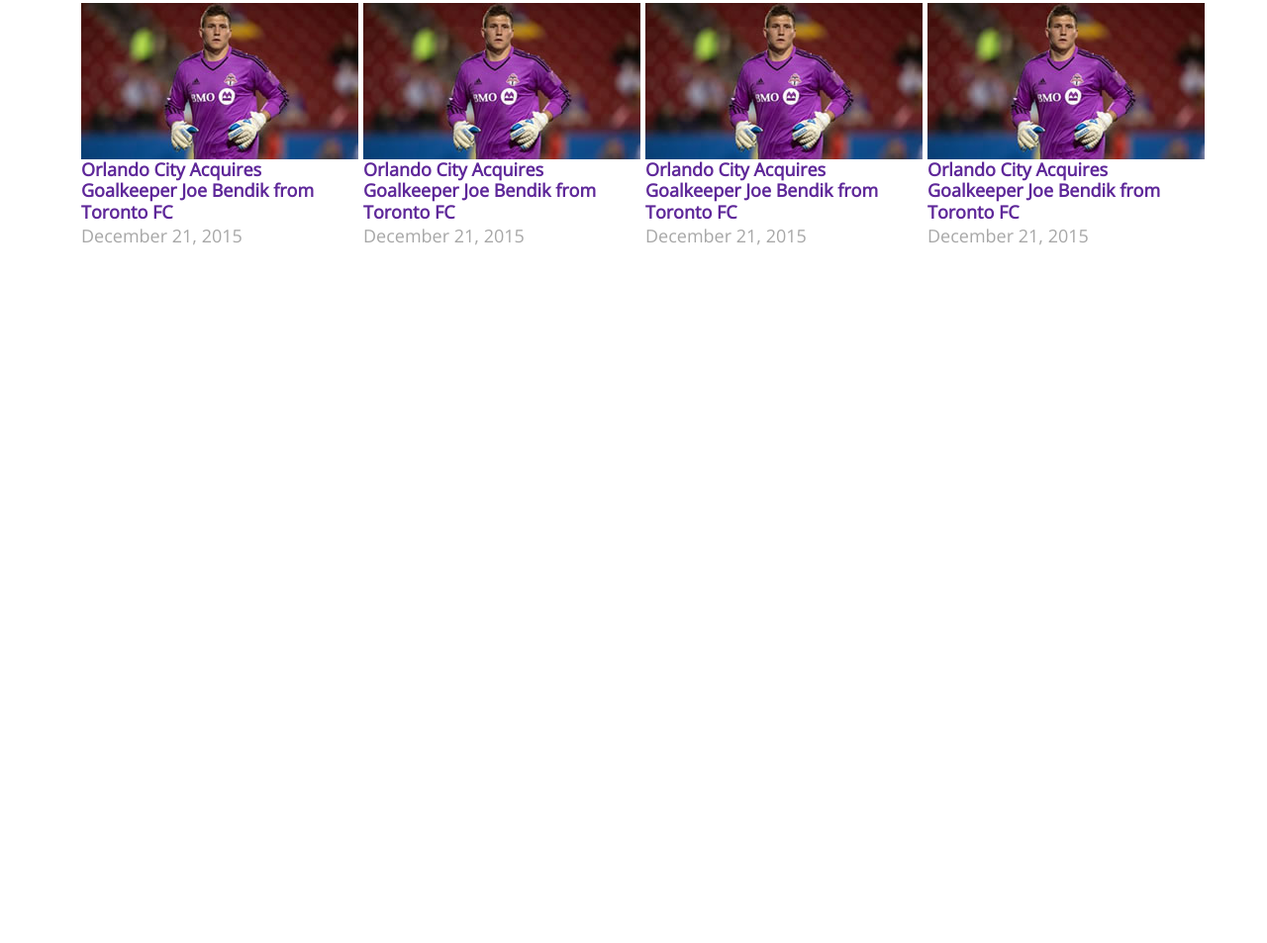
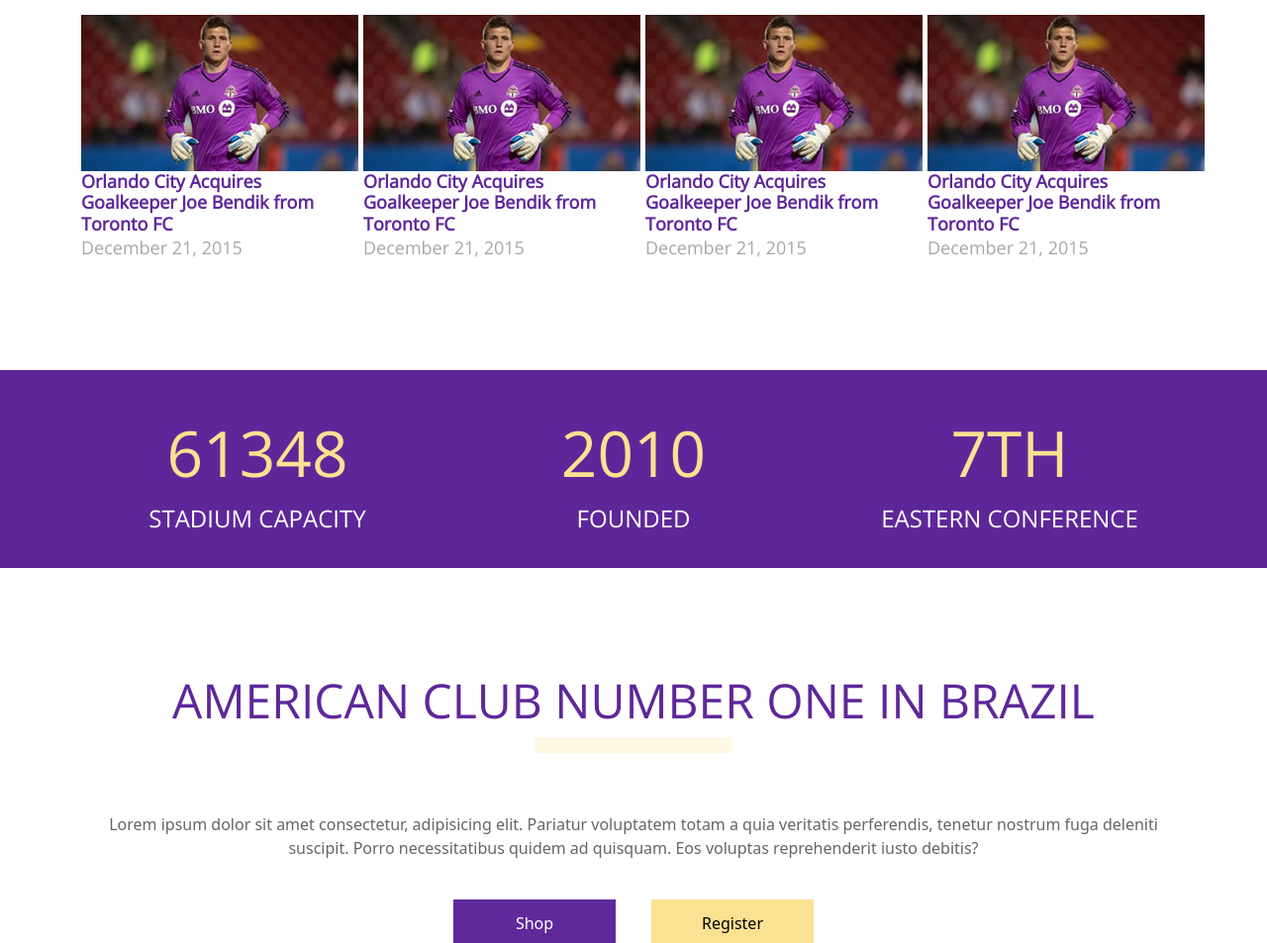
Before and after one commit to nandacruz/projeto01, a website: page index.html in a window 1280 px wide. Shown: the part 855-1808 px from the top of the page at 99% size. Before the commit the page ends 1217 px from the top, so only its background shows below. Drawn offline with nearby package versions, Linux system fonts and the light colour scheme.

Commit message:
Up
- Add estatisticas
- Add "call-to-action"

```diff
--- a/index.html
+++ b/index.html
@@ -82,10 +82,14 @@
 
       </header>
 
-      <section id="banner">
+      <section>
+
+
+
+            <div id="banner">
                   <h1>Orlando City <small>Orlando City Soccer Club</small></h1>
 
-      </section>
+            </div>
 
 
             <div id="news" class="container">
@@ -118,7 +122,52 @@
 
             </div>
 
+            <div id="estatisticas">
 
+                  <div class="container">
+                        <div class="row">
+                              <div class="col-md-4">
+                                    <p>61348<small>Stadium Capacity</small></p>
+                              </div>
+                              <div class="col-md-4">
+                                    <p>2010<small>Founded</small></p>
+                              </div>
+                              <div class="col-md-4">
+                                    <p>7th<small>Eastern Conference</small></p>
+                              </div>
+                        </div>
+                  </div>
+
+            </div>
+
+            <div id="call-to-action">
+
+                  <div class="container">
+                        <div class="row text-center">
+                              <h2>American club number one in Brazil</h2>
+                              <hr>
+                        </div>
+                        <div class="row">
+                              <p>Lorem ipsum dolor sit amet consectetur, adipisicing elit. Pariatur voluptatem totam a quia veritatis perferendis,
+                              tenetur nostrum fuga deleniti suscipit. Porro necessitatibus quidem ad quisquam. Eos voluptas reprehenderit iusto
+                              debitis?</p>
+                        </div>
+
+                        <div class="text-center">
+                              <div class="row row-max-400">
+                                    <div class="col">
+                                          <a href="#" class="btn btn-roxo">Shop</a>
+                                    </div>
+                                    <div class="col">
+                                          <a href="#" class="btn btn-amarelo">Register</a>
+                                    </div>
+                              </div>
+                        </div>
+
+                  </div>
+
+            </div>
+      </section>
 
 
       <script src="node_modules/bootstrap/dist/js/bootstrap.min.js"></script>
--- a/src/css/style.css
+++ b/src/css/style.css
@@ -209,7 +209,7 @@
 }
 
 #news hr{
-      border:#FDE192 solid 2px;
+      border:#FDE192 solid 8px;
       width: 200px;
       margin: 0 auto;
 }
@@ -232,3 +232,78 @@
       font-size: 18px;
       font-family:'Open Sans', sans-serif;
 }
+
+#estatisticas{
+      background-color: #5E2799;
+      width: 100%;
+      height: 200px;
+      text-align: center;
+}
+
+#estatisticas p{
+      color: #FDE092;
+      text-transform: uppercase;
+      font-family:'Open Sans', sans-serif;
+      font-size: 64px;
+      margin-top: 36px;
+}
+
+#estatisticas p small{
+      color: #fff;
+      font-size: 24px;
+      display: block;
+}
+
+#call-to-action{
+      text-align: center;
+      margin-top: 105px;
+}
+
+#call-to-action h2{
+      color: #5E2799;
+      font-family: 'Open Sans', sans-serif;
+      font-size: 48px;
+      text-transform: uppercase;
+      text-align: center;
+}
+
+#call-to-action hr{
+      border:#FDE192 solid 8px;
+      width: 200px;
+      margin: 0 auto;
+}
+
+#call-to-action p{
+      margin-top: 60px;
+      margin-bottom: 40px;
+      color: #656565;
+
+}
+
+#call-to-action .btn{
+      min-width: 164px;
+      height: 44px;
+      line-height: 34px;
+      border-radius: 0;
+
+}
+
+
+#call-to-action .btn-roxo{
+      color: #fff;
+      background-color: #5E299A;
+      border-color: #5E299A;
+
+}
+
+#call-to-action .btn-amarelo{
+      color: #000;
+      background-color: #FBE192;
+      border-color: #FBE192;
+
+}
+
+#call-to-action .row-max-400{
+      margin: 0 auto;
+      max-width: 400px;
+}
```
Lines whose indentation alone changed are shown as unchanged.
